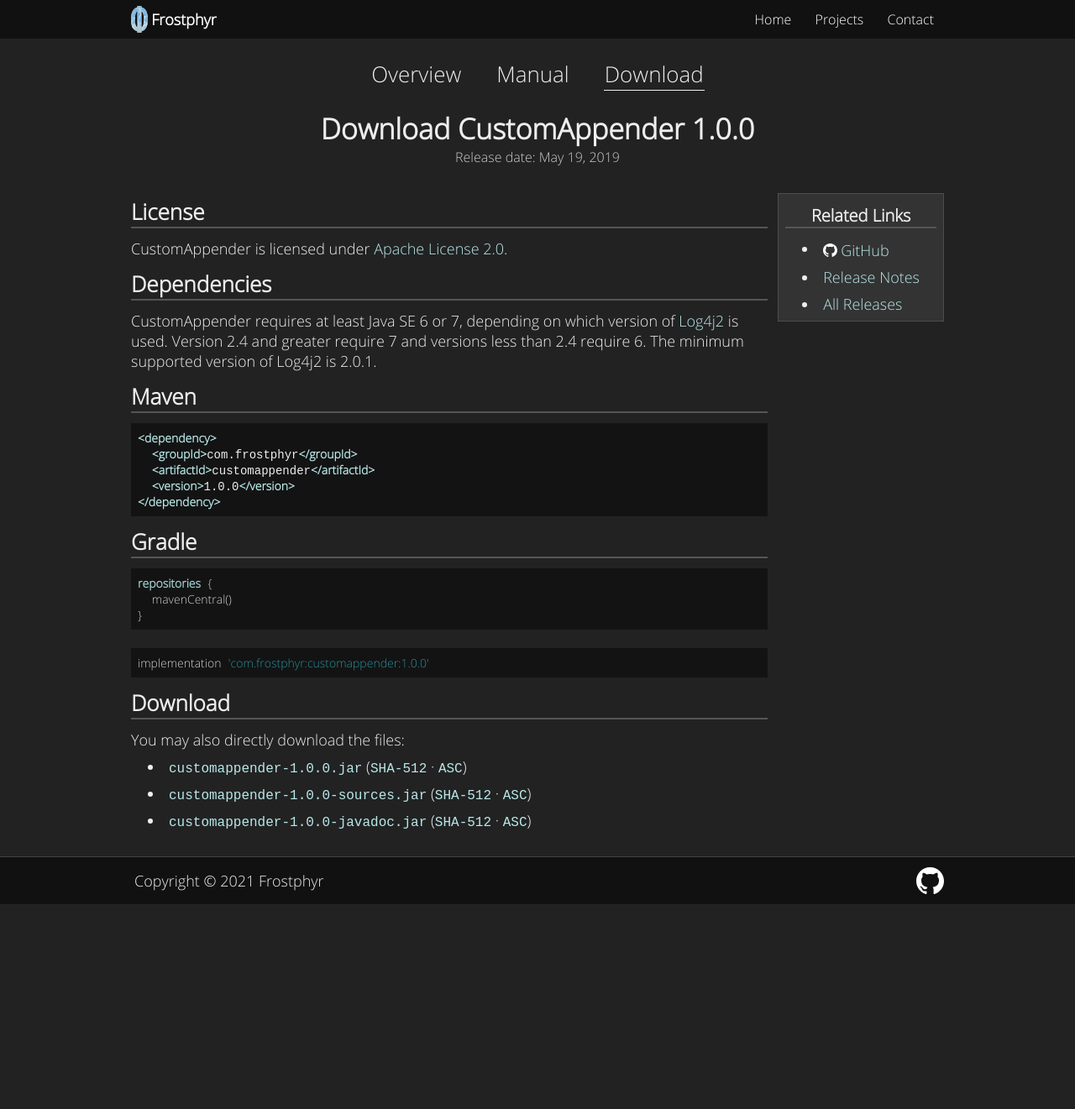
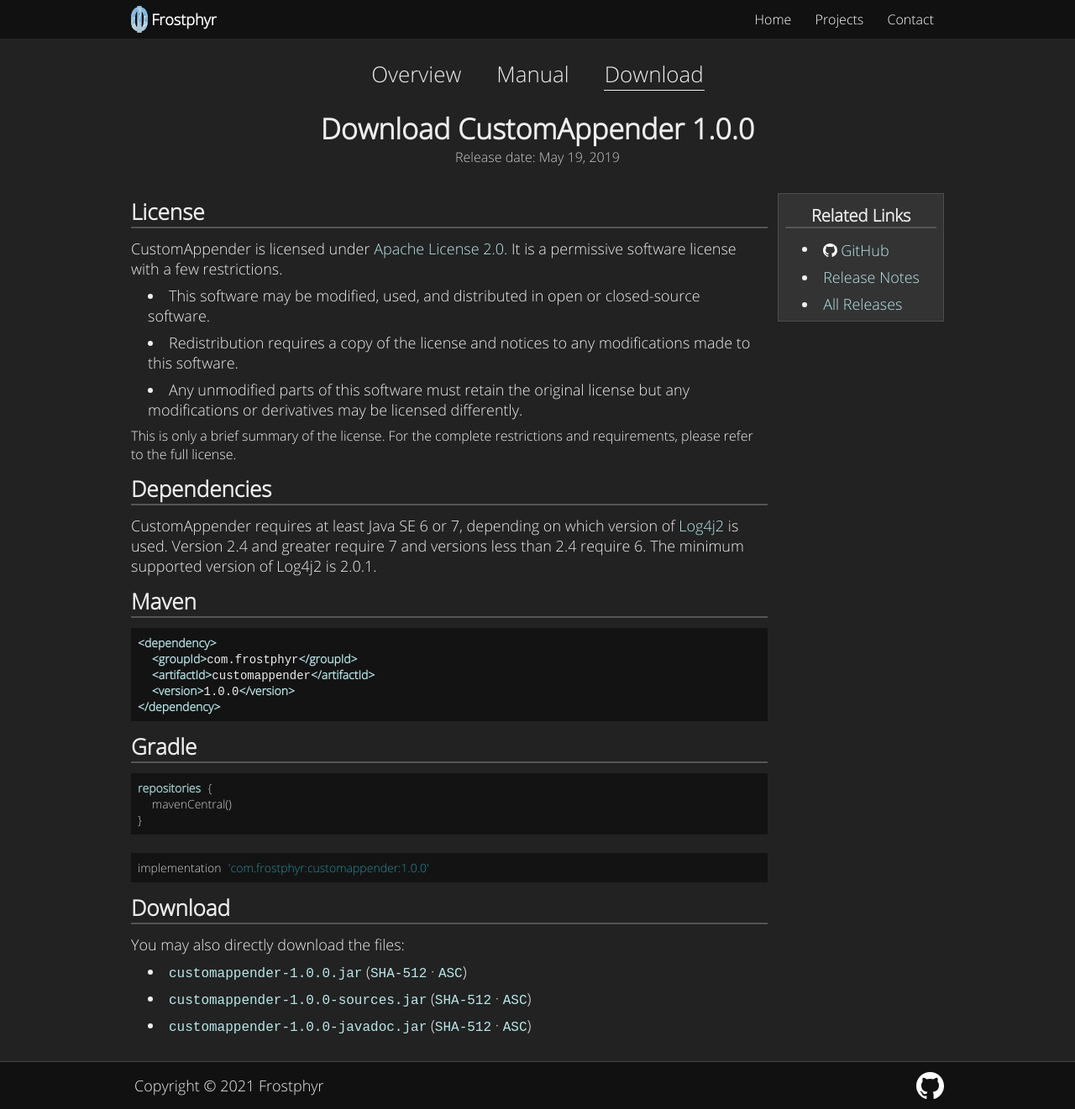
Before and after one commit to Frostphyr/Website, a Jekyll site: the page built from custom-appender/releases/download/1.0.0/index.html, in a window 1280 px wide. Shown: the whole page at 84% size. Built offline with Jekyll 4.4.1, drawn with Linux system fonts in a browser that asks for light colours; before the commit the page ends 1077 px from its top, so only the background shows below that.

Commit message:
Added descriptions for licenses

```diff
--- a/_config.yml
+++ b/_config.yml
@@ -6,16 +6,12 @@
       path: "avail/java"
     values:
       project-id: 0
-      license-name: Apache License 2.0
-      license-url: https://www.apache.org/licenses/LICENSE-2.0
       maven-groupId: com.frostphyr
       maven-artifactId: avail
   - scope:
       path: "custom-appender"
     values:
       project-id: 1
-      license-name: Apache License 2.0
-      license-url: https://www.apache.org/licenses/LICENSE-2.0
       maven-groupId: com.frostphyr
       maven-artifactId: customappender
   - scope:
@@ -25,11 +21,16 @@
   - scope:
       path: ""
     values:
+      licenses:
+        - name: Apache License 2.0
+          url: https://www.apache.org/licenses/LICENSE-2.0
+          description-url: apache2-description.html
       projects:
         - name: Avail
           url: /avail/java
           description: Library of general-purpose utilities
           github-url: https://github.com/Frostphyr/avail-java
+          license-id: 0
           project-items:
             - name: Overview
               url: /avail/java
@@ -51,6 +52,7 @@
           url: /custom-appender
           description: Log however you want with Log4j2.
           github-url: https://github.com/Frostphyr/CustomAppender
+          license-id: 0
           project-items:
             - name: Overview
               url: /custom-appender
--- /dev/null
+++ b/_includes/apache2-description.html
@@ -0,0 +1,7 @@
+It is a permissive software license with a few restrictions.
+<ul>
+  <li>This software may be modified, used, and distributed in open or closed-source software.</li>
+  <li>Redistribution requires a copy of the license and notices to any modifications made to this software.</li>
+  <li>Any unmodified parts of this software must retain the original license but any modifications or derivatives may be licensed differently.</li>
+</ul>
+This is only a brief summary of the license. For the complete restrictions and requirements, please refer to the full license.
--- a/_layouts/public-download.html
+++ b/_layouts/public-download.html
@@ -24,8 +24,10 @@
 <div id="main-content">
     <h2>License</h2>
     <p>
+        {%- assign license = page.licenses[project.license-id] -%}
         {{ project.name }} is licensed under
-        <a href="{{ page.license-url }}">{{ page.license-name }}</a>.
+        <a href="{{ license.url }}">{{ license.name }}</a>.&nbsp;
+        {%- include {{ license.description-url }} -%}
     </p>
     {{ content }}
     <h2>Download</h2>
```
